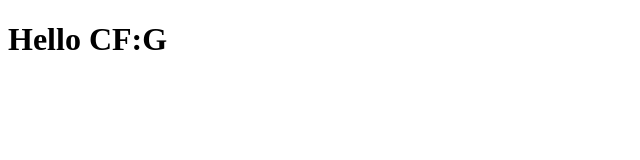
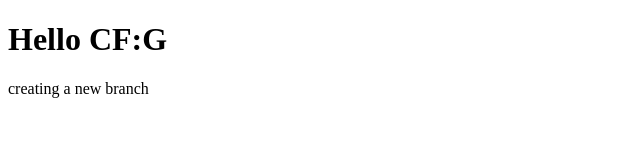
Before and after one commit to LinTrieu/web-project, a plain HTML site: page first_site/index.html in a window 1280 px wide. Shown: the whole page, without its empty margins (0-640 px from the left). Drawn offline with Linux system fonts and the light colour scheme.

Commit message:
first commit to branch

```diff
--- a/first_site/index.html
+++ b/first_site/index.html
@@ -3,8 +3,10 @@
   <head>
       <title>First Site</title>
       <link rel="stylesheet" type="text/css" href="css/styles.css"/>
+
   </head>
   <body>
     <h1>Hello CF:G</h1>
+    <p>creating a new branch</p>
   </body>
 </html>
```
